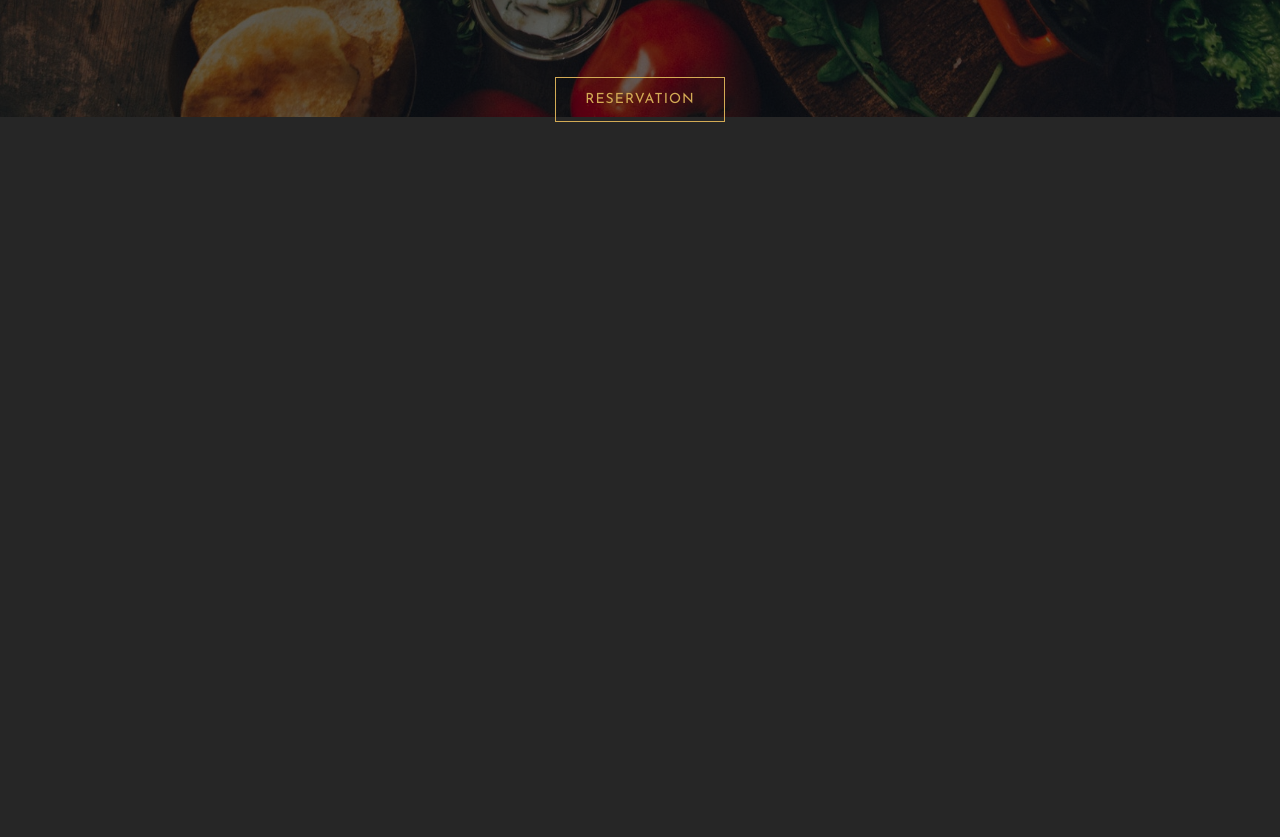
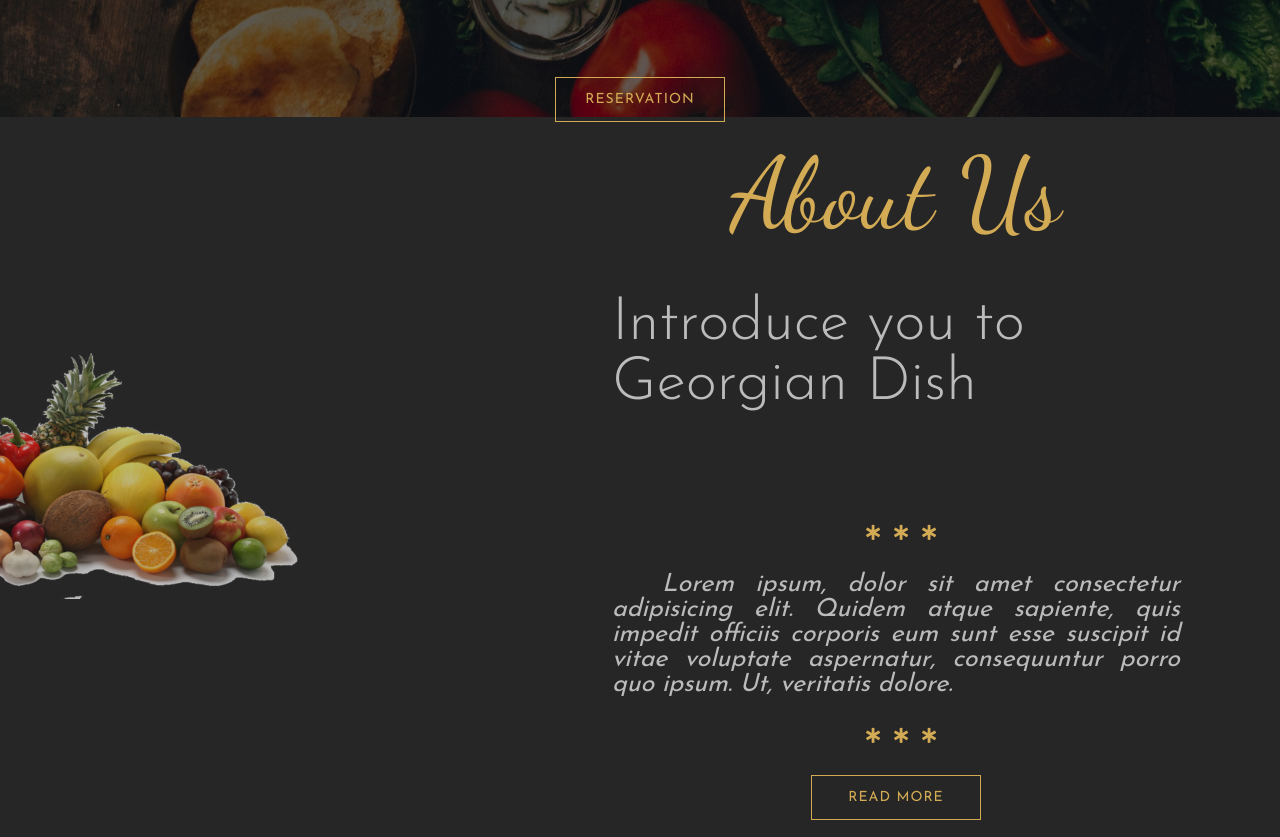
Before and after one commit to Manmohan7/sass-restaurant, a website: page index.html in a window 1280 px wide. Shown: the part 683-1520 px from the top of the page. Before the commit the page ends 805 px from the top, so only its background shows below. Drawn offline with nearby package versions, Linux system fonts and the light colour scheme.

Commit message:
about us section

```diff
--- a/index.html
+++ b/index.html
@@ -30,5 +30,31 @@
   </header>
   <!-- end header -->
 
+  <!-- about us -->
+  <section class="about-us">
+    <div class="about-us-left">
+      <img src="images/about-us-img.png" alt="about-us-img">
+    </div>
+    <div class="about-us-right">
+      <h1 class="main-heading">About Us</h1>
+      <h3 class="sub-heading">Introduce you to Georgian Dish</h3>
+      <div class="stars">
+        <i class="fas fa-star-of-life star"></i>
+        <i class="fas fa-star-of-life star"></i>
+        <i class="fas fa-star-of-life star"></i>
+      </div>
+      <p class="description">
+        Lorem ipsum, dolor sit amet consectetur adipisicing elit. Quidem atque sapiente, quis impedit officiis corporis eum sunt esse suscipit id vitae voluptate aspernatur, consequuntur porro quo ipsum. Ut, veritatis dolore.
+      </p>
+      <div class="stars">
+        <i class="fas fa-star-of-life star"></i>
+        <i class="fas fa-star-of-life star"></i>
+        <i class="fas fa-star-of-life star"></i>
+      </div>
+      <button class="main-btn">Read more</button>
+    </div>
+  </section>
+  <!-- end about us -->
+
 </body>
 </html>
--- a/scss/_layout.scss
+++ b/scss/_layout.scss
@@ -18,3 +18,50 @@
     @include centering;
   }
 }
+
+.about-us {
+  height: 90vh;
+  display: flex;
+  align-items: center;
+
+  &-left {
+    width: 40%;
+    position: relative;
+    left: -200px;
+
+    img {
+      width: 100%;
+      opacity: 0.7;
+    }
+  }
+
+  &-right {
+    width: 60%;
+    display: flex;
+    flex-direction: column;
+    align-items: center;
+    padding: 0 100px;
+
+    .stars {
+      margin: 30px 0;
+
+      .star {
+        font-size: 15px;
+        color: $color-primary;
+        margin-left: 10px;
+      }
+    }
+
+    .description {
+      font-family: $font-josefin-sans;
+      font-size: 25px;
+      font-style: italic;
+      color: $color-secondary;
+      text-align: justify;
+
+      &::first-letter {
+        padding-left: 50px;
+      }
+    }
+  }
+}
```
Also changed, not shown: css/main.css.
